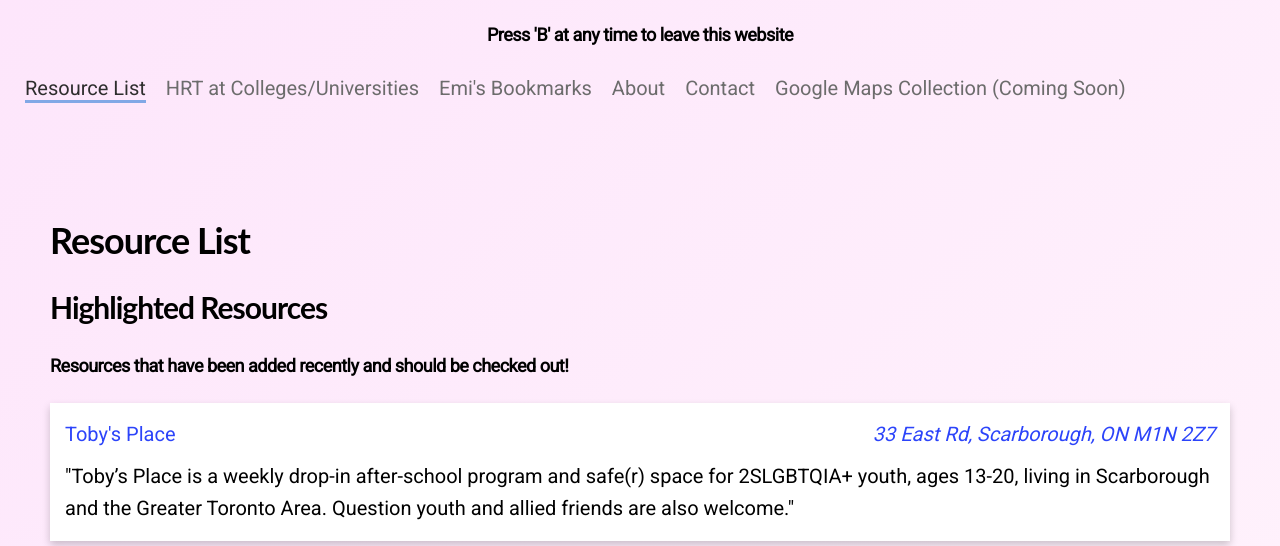
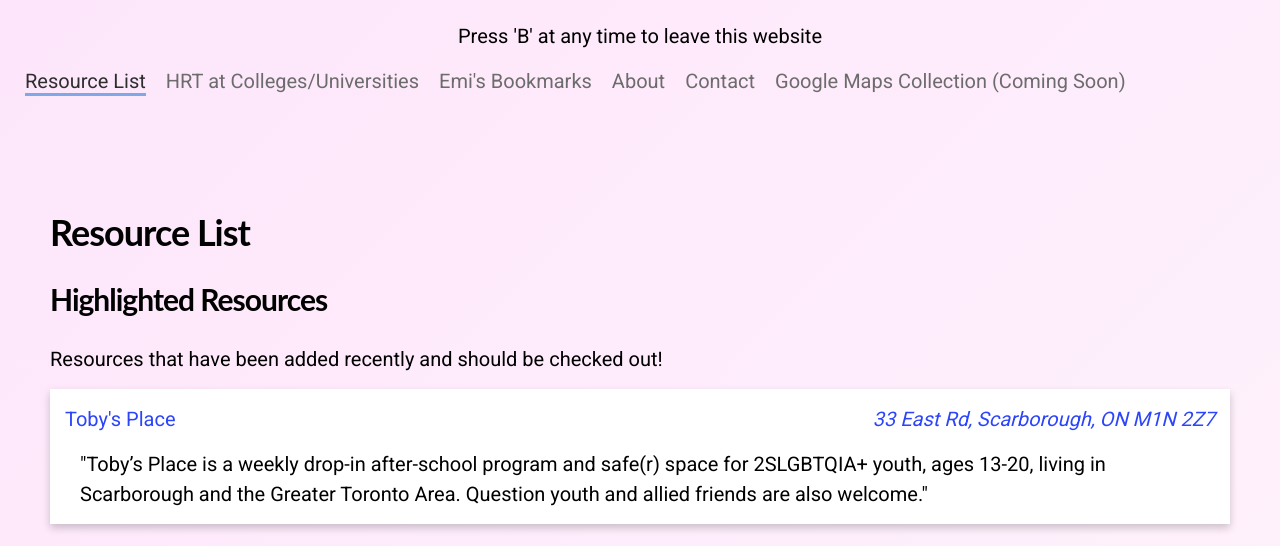
Before and after one commit to Emeleea/emishouse, a plain HTML site: page index.html in a window 1280 px wide. Shown: the part 397-943 px from the top of the page. Drawn offline with nearby package versions, Linux system fonts and the light colour scheme.

Commit message:
Small changes

```diff
--- a/index.html
+++ b/index.html
@@ -30,7 +30,7 @@
       <img src="logo.png" class="center" width=auto height="275">
 
       <h1><center>A living resource for trans/non-binary folx in the GTA and beyond</center></h1>
-      <h4><center>Press 'B' at any time to leave this website</center></h4>
+      <p><center>Press 'B' at any time to leave this website</center></p>
       <!-- Menu link fragment #id should match a div id. Example: <a href="#home"> links to <div id="home"></div>  -->
       <ul class="main-menu">
         <li><a href="#home">Resource List</a></li>
@@ -61,7 +61,7 @@
             <!-- Actual start of the webpage-->
             <div>
               <h2>Highlighted Resources</h2>
-              <h4>Resources that have been added recently and should be checked out!</h4>
+              <p>Resources that have been added recently and should be checked out!</p>
               <div class="highlighted-resources"></div>
             </div>
 
--- a/index.js
+++ b/index.js
@@ -323,6 +323,7 @@ url: "https://www.safersix.ca/gender-affirming-hormones",
 location: "27 Roncesvalles Ave Unit 505, Toronto, ON M6R 3B2",
 description: "Toronto's Inclusive Health Clinic'. One of the only self-Informed clinics of Core Toronto. If you are starting your transition journey now and would like to be proactive, I recommend booking an appointment with them ASAP. "
 },
+
 ];
 
 // Blank variables that get filled with sources via for loop
@@ -350,7 +351,7 @@ let cardTemplate = `
       </div>
 
       <div class="card-description">
-        <p>${source.description}</p>
+        ${source.description}
       </div>
     </div>
     `;
--- a/style.css
+++ b/style.css
@@ -8,18 +8,16 @@ html {
 }
 
 table, th, td {
-
   table-layout: fixed;
   padding: 8px;
   border: 1px solid white;
   border-collapse: collapse;
   word-break: break-line;
-
 }
 
 body {
   font-size: 20px;
-  line-height: 1.6;
+  line-height: 1.5;
   font-weight: 400;
   font-family: "Roboto", "HelveticaNeue", "Helvetica Neue", Helvetica, Arial, sans-serif;
   color: #000000;
@@ -30,8 +28,7 @@ body {
   background-color: #ffffff;
   box-shadow: 0 4px 8px 0 rgba(0,0,0,0.2);
   transition: 0.3s;
-
-  padding: 1.5rem 1.5rem 0.2rem 1.5rem;
+  padding: 1.5rem 1.5rem 1.5rem 1.5rem;
   margin-bottom: 1.5rem;
 }
 
@@ -40,7 +37,7 @@ body {
   flex-wrap: wrap;
   flex-direction: row;
   justify-content: space-between;
-  margin-bottom: 1rem;
+  margin-bottom:1.5rem;
 }
 
 .card-location {
@@ -49,7 +46,7 @@ body {
 }
 
 .card-description {
-  margin-left: 0rem;
+  margin-left: 1.5rem;
 }
 
 .card-title a {
```
